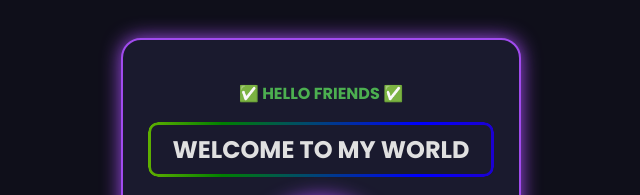
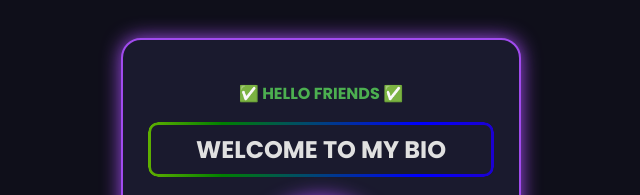
Before and after one commit to kaziyeasin17/Yeasin-Bio, a plain HTML site: page index.html in a window 1280 px wide. Shown: the top 195 px of the page, without its empty margins (319-959 px from the left). Drawn offline with Linux system fonts and the light colour scheme; grey boxes are pictures that could not be loaded.

Commit message:
Update index.html

```diff
--- a/index.html
+++ b/index.html
@@ -14,7 +14,7 @@
         <div class="card">
             <div class="header">
                 <p>✅ HELLO FRIENDS ✅</p>
-                <h1>WELCOME TO MY WORLD</h1>
+                <h1>WELCOME TO MY BIO</h1>
             </div>
             <div class="profile-pic-container">
                 <img src="https://i.postimg.cc/k5q8BFG0/IMG-20250825-210146-617.jpg" alt="Profile Picture">
```
